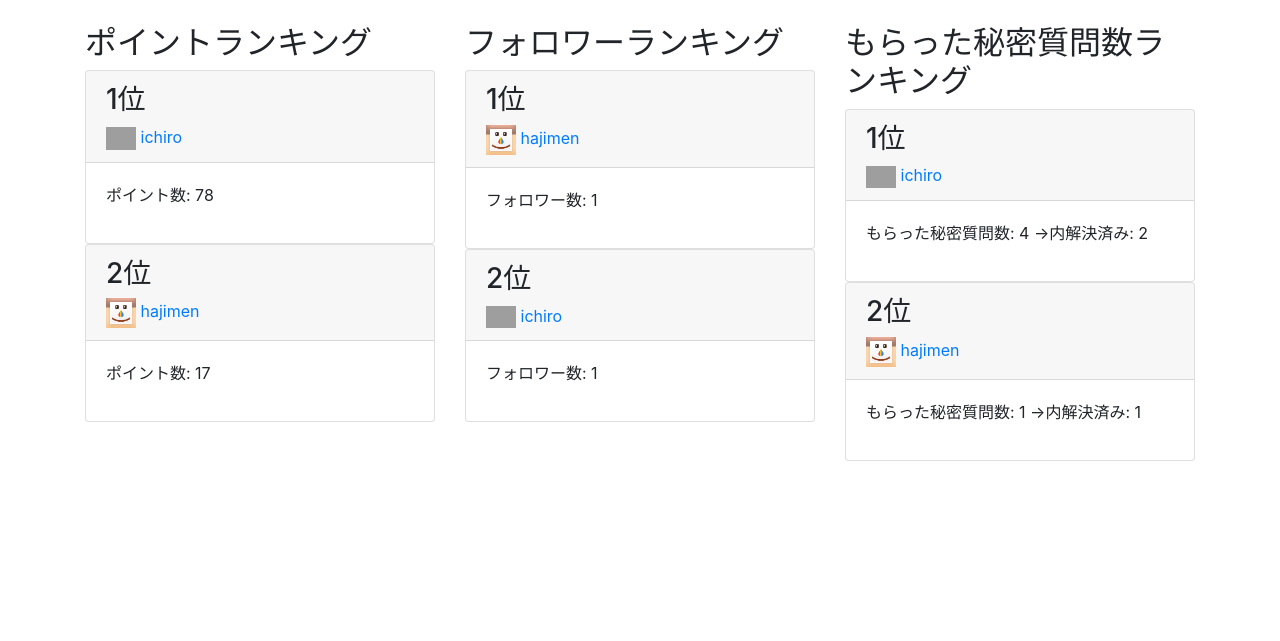
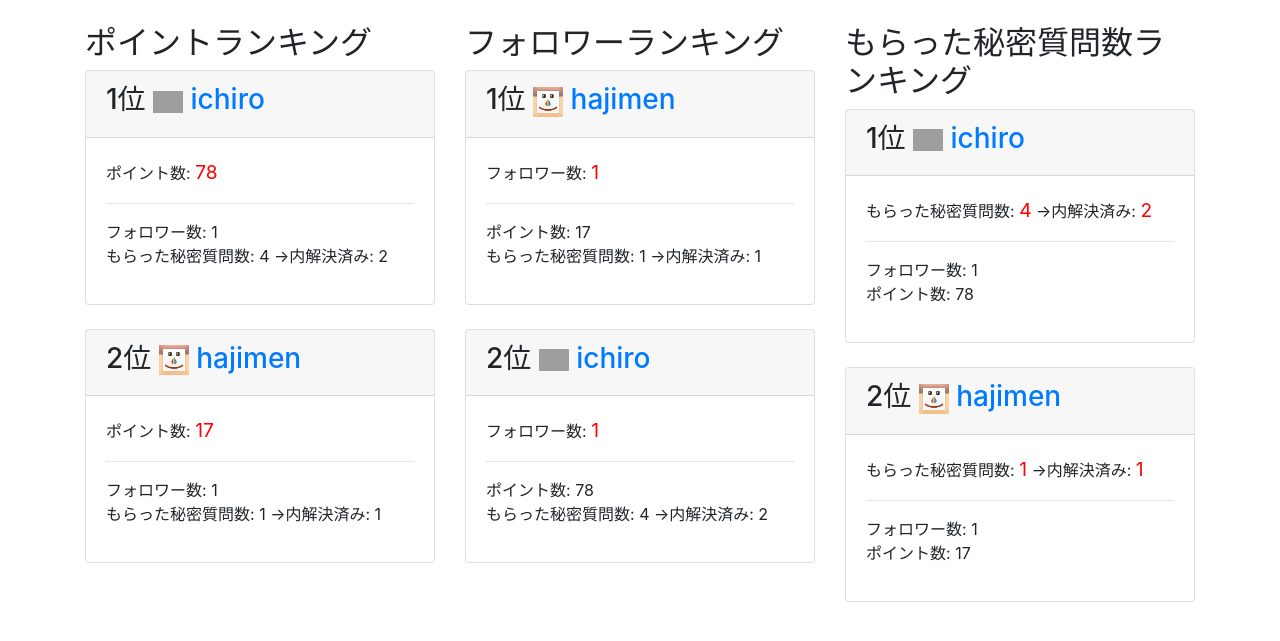
Before and after one commit to 1f101802780/MensNotion, a Django app: page /ranking/ in a window 1280 px wide. Shown: the part 56-697 px from the top of the page. Run offline with Django 3.2, Linux system fonts and the light colour scheme; data comes from the database, SQL or seed files in the repository; some libraries are stand-ins or nearby versions; grey boxes are pictures that could not be loaded.

Commit message:
bit design

```diff
--- a/groomings/templates/groomings/follow.html
+++ b/groomings/templates/groomings/follow.html
@@ -30,9 +30,9 @@
         </p>
         {% if followee != request.user %}
           {% if followee in my_follows %}
-            <a href="{% url 'groomings:unfollow' followee.id %}" class="btn btn-info">フォロー解除</a>
+            <a href="{% url 'groomings:unfollow' followee.id %}" class="btn btn-info p-1">フォロー解除</a>
           {% else %}
-            <a href="{% url 'groomings:follow' followee.id %}" class="btn btn-outline-info">フォローする</a>
+            <a href="{% url 'groomings:follow' followee.id %}" class="btn btn-outline-info p-1">フォローする</a>
           {% endif %}
           <br><a href="{% url 'groomings:create_question' followee.id %}">このユーザーに匿名質問をする</a>
         {% endif %}
--- a/groomings/templates/groomings/ranking.html
+++ b/groomings/templates/groomings/ranking.html
@@ -11,24 +11,30 @@
       {% for userrank in points %}
        <div class="card">
           <div class="card-header">
-            <h3>{{ forloop.counter }}位</h3>
+            <h3>{{ forloop.counter }}位
               {% if userrank.image %}
                 <img src="{{ userrank.image.url }}" alt="" width="30px">
               {% else %}
                 <img src="{% static 'static_image/default.png' %}" alt="" width="30px">
               {% endif %}
               <a href="{% url 'groomings:user' userrank.id  %}">{{ userrank.username }}</a>
+            </h3>
           </div>
 
           <div class="card-body">
-            <p>ポイント数: {{ userrank.point }}</p>
-            {% if user.is_authenticated %}
+            <p>
+              ポイント数: <span class="number">{{ userrank.point }}</span><hr>
+              フォロワー数: <span>{{ userrank.follower.count }}</span><br>
+              もらった秘密質問数: <span>{{ userrank.user_receive_question.count }}</span> →内解決済み: <span>{{ userrank | count_nonactive }}</span>
+            </p>
+            {% if request.user.is_authenticated %}
               {% if userrank != request.user %}
-                <br><a href="{% url 'groomings:create_question' userrank.id %}">このユーザーに匿名質問をする</a>
+                <a href="{% url 'groomings:create_question' userrank.id %}">このユーザーに匿名質問をする</a>
               {% endif %}
             {% endif %}
           </div>
         </div>
+        <br>
       {% endfor %}
     </div>
 
@@ -37,24 +43,30 @@
       {% for follower in followers %}
         <div class="card">
           <div class="card-header">
-            <h3>{{ forloop.counter }}位</h3>
+            <h3>{{ forloop.counter }}位
               {% if follower.image %}
                 <img src="{{ follower.image.url }}" alt="" width="30px">
               {% else %}
                 <img src="{% static 'static_image/default.png' %}" alt="" width="30px">
               {% endif %}
               <a href="{% url 'groomings:user' follower.id  %}">{{ follower.username }}</a>
+            </h3>
           </div>
 
           <div class="card-body">
-            <p>フォロワー数: {{ follower.follower.count }}</p>
-            {% if user.is_authenticated %}
+            <p>
+              フォロワー数: <span class="number">{{ follower.follower.count }}</span><hr>
+              ポイント数: <span>{{ follower.point }}</span><br>
+              もらった秘密質問数: <span>{{ follower.user_receive_question.count }}</span> →内解決済み: <span>{{ follower | count_nonactive }}</span>
+            </p>
+            {% if request.user.is_authenticated %}
               {% if follower != request.user %}
-                <br><a href="{% url 'groomings:create_question' follower.id %}">このユーザーに匿名質問をする</a>
+                <a href="{% url 'groomings:create_question' follower.id %}">このユーザーに匿名質問をする</a>
               {% endif %}
             {% endif %}
           </div>
         </div>
+        <br>
       {% endfor %}
     </div>
 
@@ -63,24 +75,30 @@
       {% for que in num_que %}
         <div class="card">
           <div class="card-header">
-            <h3>{{ forloop.counter }}位</h3>
+            <h3>{{ forloop.counter }}位
               {% if que.image %}
                 <img src="{{ que.image.url }}" alt="" width="30px">
               {% else %}
                 <img src="{% static 'static_image/default.png' %}" alt="" width="30px">
               {% endif %}
               <a href="{% url 'groomings:user' que.id  %}">{{ que.username }}</a>
+            </h3>
           </div>
 
           <div class="card-body">
-            <p>もらった秘密質問数: {{ que.user_receive_question.count }} →内解決済み: {{ que | count_nonactive }}</p>
-            {% if user.is_authenticated %}
+            <p>
+              もらった秘密質問数: <span class="number">{{ que.user_receive_question.count }}</span> →内解決済み: <span class="number">{{ que | count_nonactive }}</span><hr>
+              フォロワー数: <span>{{ que.follower.count }}</span><br>
+              ポイント数: <span>{{ que.point }}</span><br>
+            </p>
+            {% if request.user.is_authenticated %}
               {% if que != request.user %}
-                <br><a href="{% url 'groomings:create_question' que.id %}">このユーザーに匿名質問をする</a>
+                <a href="{% url 'groomings:create_question' que.id %}">このユーザーに匿名質問をする</a>
               {% endif %}
             {% endif %}
           </div>
         </div>
+        <br>
       {% endfor %}
     </div>
 </div>
--- a/groomings/views.py
+++ b/groomings/views.py
@@ -229,7 +229,7 @@ def create_question(request, user_id):
     if recipient == request.user:
         messages.warning(request, '自分自身への匿名質問はできません')
         return redirect('groomings:top')
-    if recipient.point < 20 or request.user.point < 20:
+    if recipient.point < 100 or request.user.point < 70:
         messages.warning(request, '相手または自分の所持ポイントが足りません')
         return redirect('groomings:top')
 
@@ -241,7 +241,7 @@ def create_question(request, user_id):
             question = form.save()
             request.user.point -= form.instance.give_point
             request.user.save()
-            messages.success(request, f'{form.instance.give_point}を使って質問しました')
+            messages.success(request, f'{form.instance.give_point}ポイントを使って質問しました')
             return redirect('groomings:question_detail', question.id)
         else:
             form.add_error('give_point', "与えるポイントが足りません")
```
Lines whose indentation alone changed are shown as unchanged.
